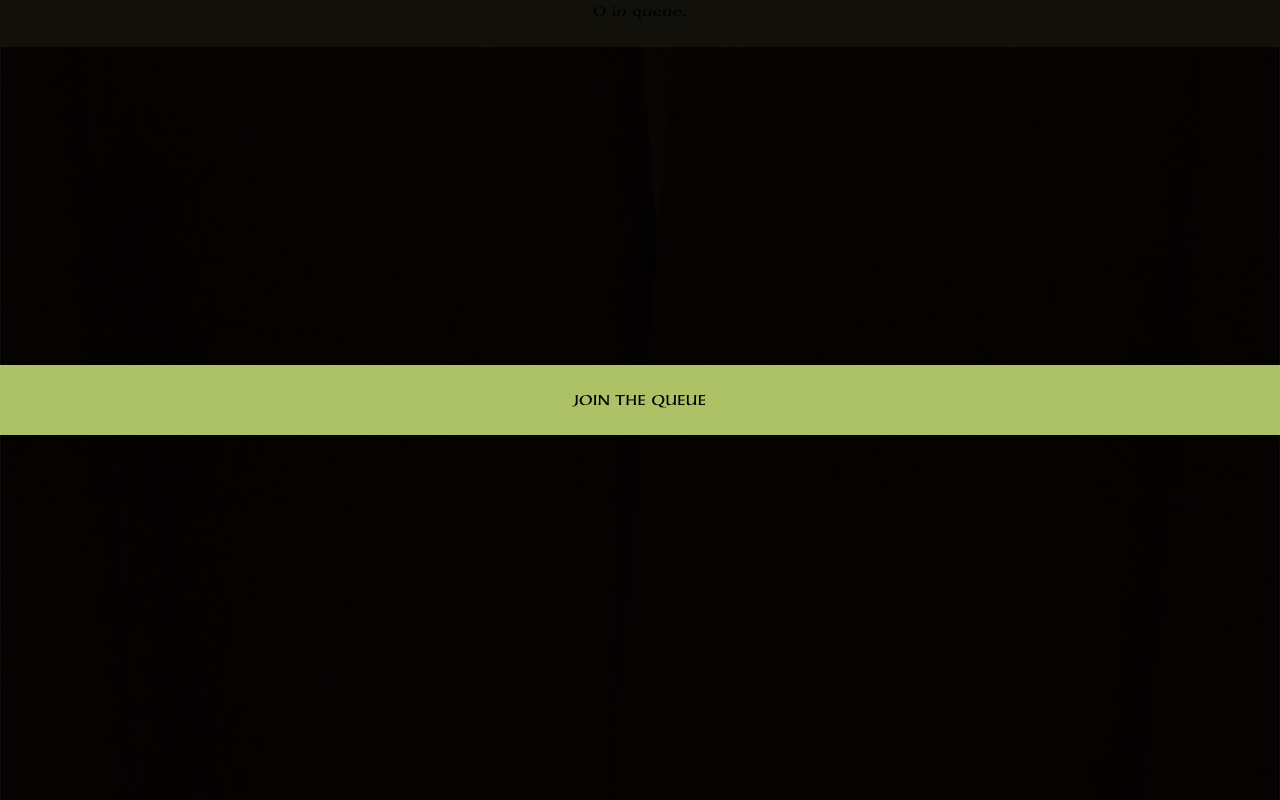
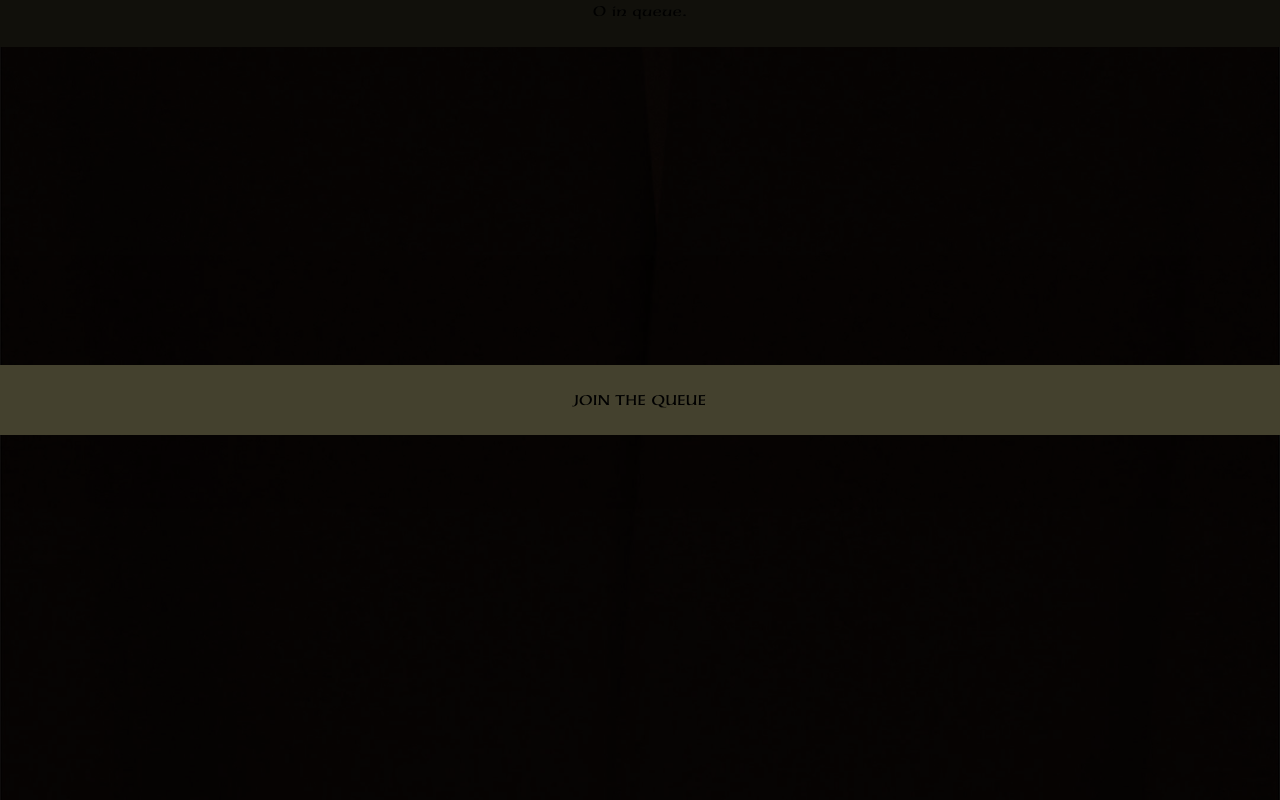
Before and after one commit to dmstfctn/the-models-server, a React (Create React App) app in the folder client/: page / in a window 1280 px wide. Built offline with nearby package versions, Linux system fonts and the light colour scheme; no server answers.

Commit message:
Update App.css

```diff
--- a/client/src/App.css
+++ b/client/src/App.css
@@ -25,7 +25,7 @@ button{
       content: '';
       width: calc( var(--row-height) * 0.7 );
       height: calc( var(--row-height) * 0.7 );
-      background-color: #adc166;
+      background-color: #44412e;
       display: block;
       border-radius: 50%;
       position: absolute;
@@ -117,7 +117,7 @@ h1, h2, h3, h4, h5, h6, ul, ol, p{
 }
 
 .button{
-  background: #adc166;
+  background: #44412e;
   color: #000000;
   width: 100%;
   border: none;
@@ -215,7 +215,7 @@ h1, h2, h3, h4, h5, h6, ul, ol, p{
   right: 0;
   margin: 0;
   padding: var(--grid-pad);
-  background-color: #adc166;
+  background-color: transparent;
 }
   .play-button img{
       width: 100%;
@@ -244,7 +244,7 @@ h1, h2, h3, h4, h5, h6, ul, ol, p{
   height: 100%;
 }
   .feedback-interface-meta{
-    background: #adc166;
+    background: #44412e;
     height: 2rem;
     position: relative;
     overflow: hidden;
```
